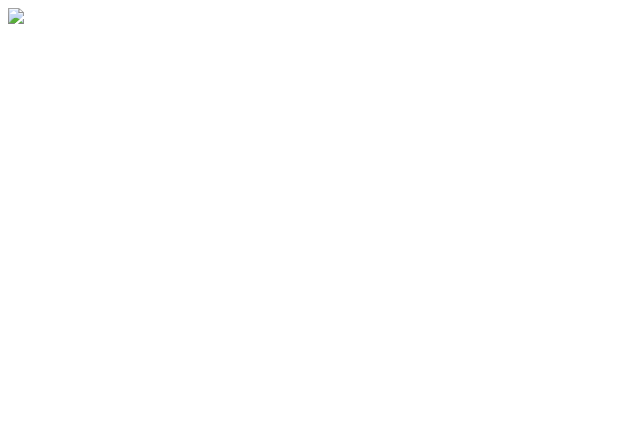
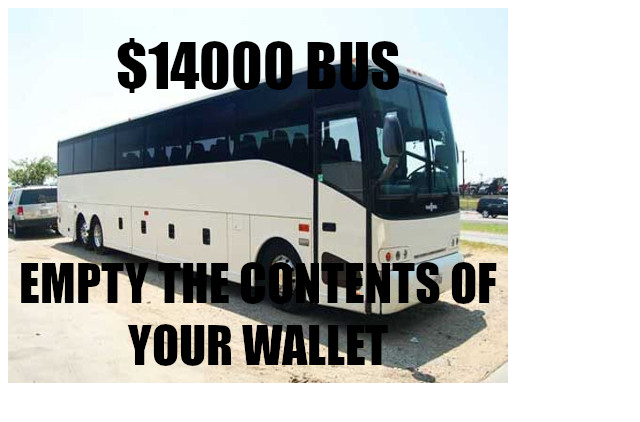
Before and after one commit to VSaige3/VSaige3.github.io, a plain HTML site: page pages/bus.html in a window 1280 px wide. Shown: the whole page, without its empty margins (0-640 px from the left). Drawn offline with Linux system fonts and the light colour scheme.

Commit message:
Update bus.html

```diff
--- a/pages/bus.html
+++ b/pages/bus.html
@@ -6,7 +6,7 @@
   </head>
   <body>
     <a href="https://cumcplano.shelbynextchms.com/external/form/b8ab8147-b3e9-46ec-811e-66198a6ffe5d">
-      <img src="../../resources/bus.jgp"/>
+      <img src="../../resources/bus.jpg"/>
      </a>
   </body>
 
```
